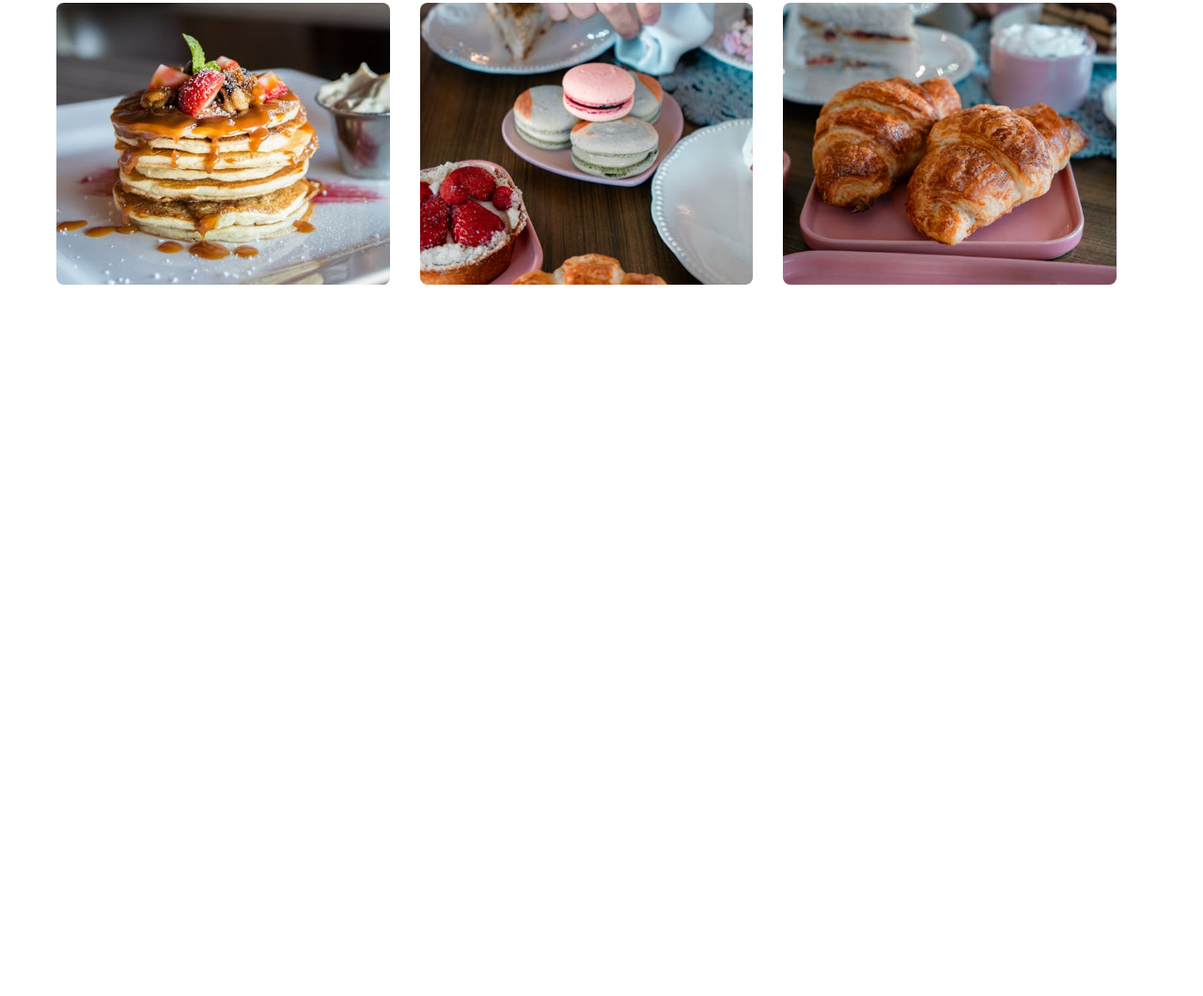
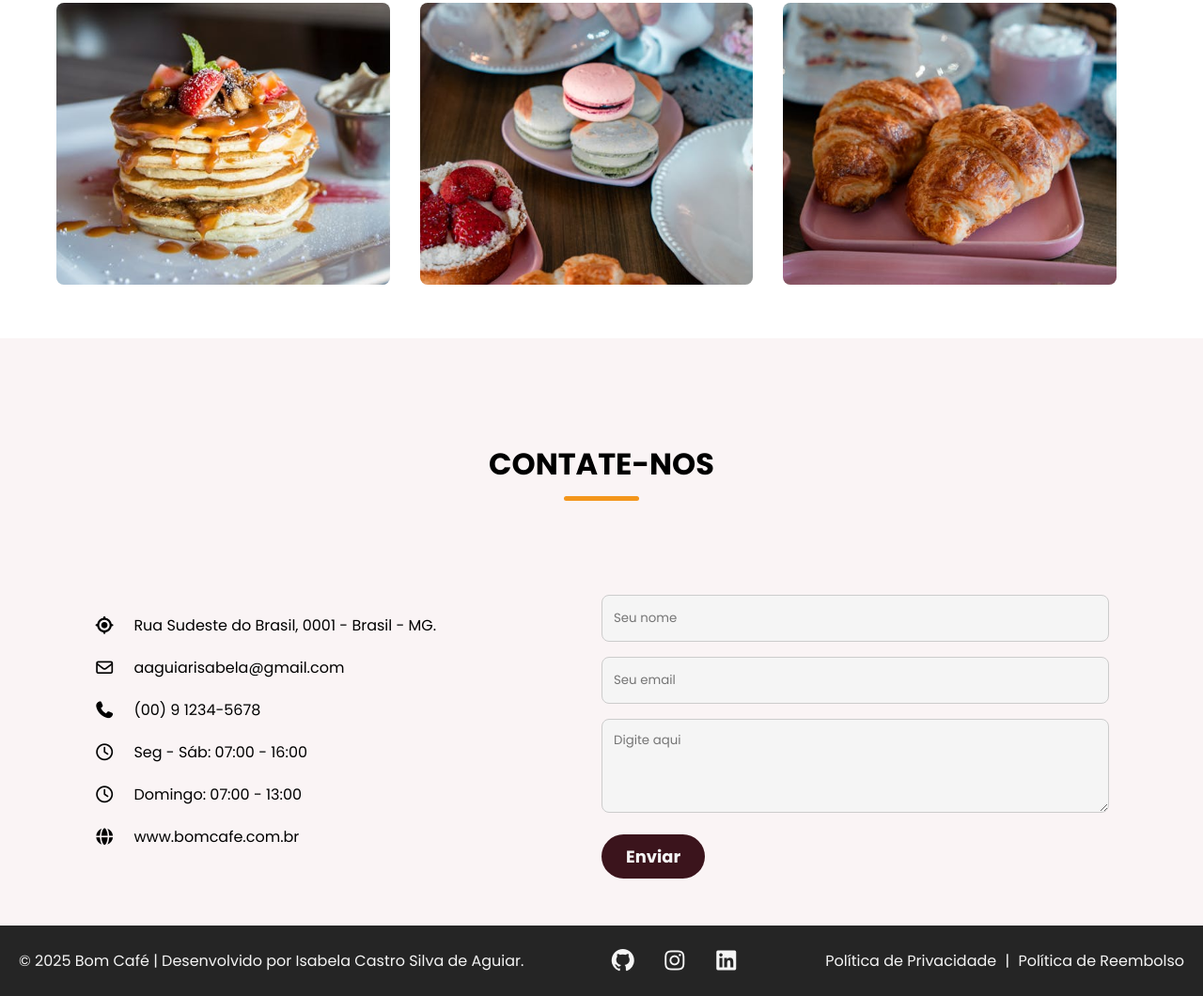
Before and after one commit to aguiarisabela/cafeteria, a plain HTML site: page index.html in a window 1280 px wide. Shown: the part 4358-5418 px from the top of the page at 94% size. Before the commit the page ends 4718 px from the top, so only its background shows below. Drawn offline with Linux system fonts and the light colour scheme; a web font is replaced by a local one.

Commit message:
✨ feat: Criando a Section de Contate-nos e Footer, além de estilizá-las e criar responsividade

```diff
--- a/index.html
+++ b/index.html
@@ -20,22 +20,22 @@
             <button id="menu-close-button" class="fas fa-times"></button>
 
             <li class="nav-items">
-                <a href="#" class="nav-links">Início</a>
+                <a href="#inicio" class="nav-links">Início</a>
             </li>
             <li class="nav-items">
-                <a class="nav-links" href="#">Sobre nós</a>
+                <a class="nav-links" href="#sobre">Sobre nós</a>
             </li>
             <li class="nav-items">
-                <a class="nav-links" href="#">Cardápio</a>
+                <a class="nav-links" href="#menu">Cardápio</a>
             </li>
             <li class="nav-items">
-                <a class="nav-links" href="#">Depoimentos</a>
+                <a class="nav-links" href="#dep">Depoimentos</a>
             </li>
             <li class="nav-items">
-                <a class="nav-links" href="#">Galeria</a>
+                <a class="nav-links" href="#galeria">Galeria</a>
             </li>
             <li class="nav-items">
-                <a class="nav-links" href="#">Contato</a>
+                <a class="nav-links" href="#contato">Contato</a>
             </li>
         </ul>
 
@@ -46,7 +46,7 @@
     </header>
     <main>
         <!--Section de destaque-->
-        <section class="primeira-section">
+        <section class="primeira-section" id="inicio">
             <div class="section-conteudo">
                 <div class="sec-destaque">
                     <h2 class="title-destaque">
@@ -70,7 +70,7 @@
         </section>
 
         <!--Section de Sobre Nós-->
-        <section class="sobre-nos-section">
+        <section class="sobre-nos-section" id="sobre">
             <div class="section-content">
                 <div class="img-sobre-nos-sec">
                     <img src="/assets/img-sobre-nos.jpg" alt="Mulher tomando café" class="sobre-nos-img">
@@ -90,7 +90,7 @@
         </section>
 
         <!--Section Cardápio-->
-        <section class="cardapio-section">
+        <section class="cardapio-section" id="menu">
             <h2 class="section-titulo">Nosso Menu</h2>
             <div class="section-content">
                 <ul class="cardapio-list">
@@ -155,7 +155,7 @@
         </section>
 
         <!--Section Depoimentos-->
-        <section class="depoimentos-section">
+        <section class="depoimentos-section" id="dep">
             <h2 class="section-titulo">Depoimentos</h2>
             <i id="left" class="fa-solid fa-angle-left"></i>
             <div class="section-contet">
@@ -226,7 +226,7 @@
         </section>
 
         <!--Section Galeria-->
-        <section class="galeria-section">
+        <section class="galeria-section" id="galeria">
             <h2 class="section-titulo">Galeria</h2>
             <div class="section-content">
                 <ul class="galeria-list">
@@ -252,6 +252,65 @@
             </div>
         </section>
 
+        <!--Section Contato-->
+        <section class="contato-section" id="contato">
+            <h2 class="section-titulo">
+                Contate-nos
+            </h2>
+            <div class="section-content">
+                <ul class="contato-info-list">
+                    <li class="contato-info">
+                        <i class="fa-solid fa-location-crosshairs"></i>
+                        <p>Rua Sudeste do Brasil, 0001 - Brasil - MG.</p>
+                    </li>
+                    <li class="contato-info">
+                        <i class="fa-regular fa-envelope"></i>
+                        <p>aaguiarisabela@gmail.com</p>
+                    </li>
+                    <li class="contato-info">
+                        <i class="fa-solid fa-phone"></i>
+                        <p>(00) 9 1234-5678</p>
+                    </li>
+                    <li class="contato-info">
+                        <i class="fa-regular fa-clock"></i>
+                        <p>Seg - Sáb: 07:00 - 16:00</p>
+                    </li>
+                    <li class="contato-info">
+                        <i class="fa-regular fa-clock"></i>
+                        <p>Domingo: 07:00 - 13:00</p>
+                    </li>
+                    <li class="contato-info">
+                        <i class="fa-solid fa-globe"></i>
+                        <p>www.bomcafe.com.br</p>
+                    </li>
+                </ul>
+
+                <form action="#" class="contato-form">                  <input type="text" placeholder="Seu nome" class="form-input" required>
+                <input type="email" placeholder="Seu email" class="form-input" required>
+                <textarea  placeholder="Digite aqui" class="form-input" required></textarea>
+                <button class="submit-button">Enviar</button>
+                </form>
+
+            </div>
+        </section>
+
+        <!--Footer-->
+        <footer class="footer-section">
+            <div class="section-content">
+                <p class="copy-texto">&copy; 2025 Bom Café | Desenvolvido por Isabela Castro Silva de Aguiar.</p>
+            <div class="social-media-links">
+                    <a href="https://github.com/aguiarisabela" class="social-link"><i class="fa-brands fa-github"></i>
+                    <a href="https://www.instagram.com/aguiarisabela_/" class="social-link"><i class="fa-brands fa-instagram"></i>
+                    <a href="https://www.linkedin.com/in/isabela-aguiarr/" class="social-link"><i class="fa-brands fa-linkedin"></i>
+                    </a>
+                </div>
+                <p class="politica-texto">
+                    <a href="#" class="plitica-link">Política de Privacidade</a>
+                    <span class="separador">|</span>
+                    <a href="#" class="plitica-link">Política de Reembolso</a>
+                </p>
+            </div>
+        </footer>
     </main>
 
     <script src="script.js"></script>
--- a/style.css
+++ b/style.css
@@ -29,6 +29,10 @@
   --font-size-g: 1.5rem;
   --font-size-gg: 2rem;
   --font-size-xgg: 2.3rem;
+}
+
+html{
+  scroll-behavior: smooth;
 }
 
 ul,
@@ -387,16 +391,117 @@ O objetivo dessa expressão é garantir que cada item do cardápio (.cardapio-it
   height: 300px;
   object-fit: cover;
   cursor: zoom-in;
-    border-radius: var(--border-radius-p);
+  border-radius: var(--border-radius-p);
 }
 
 .galeria-section .galeria-item:hover .galeria-img {
   transform: scale(1.3);
 }
 
+/*Estilizaçao Contato*/
+
+.contato-section {
+  padding: 50px 100px;
+  background: var(--light-pink-color);
+}
+
+.contato-section .section-content {
+  display: flex;
+  gap: 48px;
+  align-items: flex-start;
+  justify-content: space-between;
+}
+
+.contato-section .contato-info-list .contato-info {
+  display: flex;
+  gap: 20px;
+  margin: 20px 0;
+  align-items: center;
+}
+
+.contato-section .contato-form {
+  max-width: 50%;
+}
+
+.contato-section .contato-info-list .contato-info i {
+  font-size: var(--font-size-m);
+}
+
+.contato-section .contato-form .form-input {
+  width: 100%;
+  height: 50px;
+  padding: 0 12px;
+  outline: none;
+  margin-bottom: 16px;
+  background: var(--light-color);
+  border-radius: var(--border-radius-p);
+  border: 1px solid var(--medium-grey);
+}
+
+.contato-section .contato-form .form-input:focus {
+  border-color: var(--secondary-color);
+}
+
+.contato-section .contato-form textarea.form-input {
+  height: 100px;
+  padding: 12px;
+  resize: vertical;
+}
+
+.contato-section .contato-form .submit-button {
+  padding: 10px 26px;
+  font-size: var(--font-size-m);
+  border-radius: var(--border-radius-m);
+  background-color: var(--primary-color);
+  color: var(--light-color);
+  font-weight: 700;
+  transition: 0.3s ease-in-out;
+}
+
+.contato-section .contato-form .submit-button:hover {
+  background-color: var(--secondary-color);
+  color: var(--primary-color);
+}
+
+/*Footer estilização*/
+.footer-section {
+  padding: 20px;
+  background: var(--dark-color);
+}
+
+.footer-section .section-content {
+  display: flex;
+  align-items: center;
+  justify-content: space-between;
+}
+
+.footer-section :where(.copy-texto, .social-link, .plitica-link) {
+  color: var(--light-color);
+  transition: 0.3s ease;
+}
+
+.footer-section .social-media-links {
+  display: flex;
+  gap: 25px;
+}
+
+.footer-section .social-media-links .social-link {
+  font-size: var(--font-size-g);
+}
+
+.footer-section .social-media-links .social-link:hover,
+.politica-texto .plitica-link:hover {
+  color: var(--secondary-color);
+}
+
+.footer-section .politica-texto .separador {
+  margin: 0 5px;
+  color: var(--light-color);
+}
+
 /*Responsividade com o tamanho de tela máxima de 1400px*/
 @media screen and (max-width: 1400px) {
- /*responsividade da section de destaques*/
+  /*responsividade da section de destaques*/
 
   .primeira-section .section-conteudo {
     gap: 50px;
@@ -432,7 +537,7 @@ O objetivo dessa expressão é garantir que cada item do cardápio (.cardapio-it
 
 /*Responsividade com o tamanho de tela máxima de 1280px*/
 @media screen and (max-width: 1280px) {
- /*responsividade da section de destaques*/
+  /*responsividade da section de destaques*/
 
   .primeira-section .section-conteudo {
     gap: 50px;
@@ -571,7 +676,7 @@ O objetivo dessa expressão é garantir que cada item do cardápio (.cardapio-it
   /*Responsividade Sobre Nós*/
   .sobre-nos-section .section-content {
     gap: 70px;
-    flex-direction: column;
+    flex-direction: column-reverse;
   }
 
   .sobre-nos-section .img-sobre-nos-sec .sobre-nos-img {
@@ -644,7 +749,7 @@ O objetivo dessa expressão é garantir que cada item do cardápio (.cardapio-it
   /*Responsividade Sobre Nós*/
   .sobre-nos-section .section-content {
     gap: 70px;
-    flex-direction: column;
+    flex-direction: column-reverse;
   }
 
   .sobre-nos-section .img-sobre-nos-sec .sobre-nos-img {
@@ -660,6 +765,11 @@ O objetivo dessa expressão é garantir que cada item do cardápio (.cardapio-it
 
   .cardapio-section .cardapio-list {
     gap: 50px;
+  }
+  .footer-section .section-content {
+    flex-direction: column;
+    gap: 20px;
+    text-align: center;
   }
 }
 
@@ -762,7 +872,8 @@ O objetivo dessa expressão é garantir que cada item do cardápio (.cardapio-it
 
   /*O seletor :is() é uma pseudo-classe funcional em CSS que serve para agrupar seletores e simplificar o código, permitindo que você aplique os mesmos estilos a múltiplos elementos de forma concisa.*/
   .primeira-section .sec-destaque :is(.subtitulo-destaque, .decricao-destaque),
-  .sobre-nos-section .sobre-nos-detalhes {
+  .sobre-nos-section .sobre-nos-detalhes,
+  .contato-section .contato-form {
     max-width: 100%;
   }
 
@@ -773,7 +884,7 @@ O objetivo dessa expressão é garantir que cada item do cardápio (.cardapio-it
   /*Responsividade Sobre Nós*/
   .sobre-nos-section .section-content {
     gap: 70px;
-    flex-direction: column;
+    flex-direction: column-reverse;
   }
 
   .sobre-nos-section .img-sobre-nos-sec .sobre-nos-img {
@@ -800,12 +911,24 @@ O objetivo dessa expressão é garantir que cada item do cardápio (.cardapio-it
     grid-auto-columns: calc((100% / 2 - 9px));
   }
 
-    .galeria-section .galeria-list{
-      gap: 30px;
-    }
+  .galeria-section .galeria-list {
+    gap: 30px;
+  }
 
   .galeria-section .galeria-list .galeria-item {
     width: calc(100% / 2 - 30px);
+  }
+
+  .contato-section .section-content {
+    flex-direction: column-reverse;
+    align-items: center;
+  }
+
+  .footer-section .section-content {
+    font-size: var(--font-size-m);
+    flex-direction: column;
+    gap: 20px;
+    text-align: center;
   }
 }
 
@@ -817,7 +940,8 @@ O objetivo dessa expressão é garantir que cada item do cardápio (.cardapio-it
     --font-size-xgg: 1.5rem;
   }
 
-  .cardapio-section .cardapio-list .cardapio-item,   .galeria-section .galeria-list .galeria-item {
+  .cardapio-section .cardapio-list .cardapio-item,
+  .galeria-section .galeria-list .galeria-item {
     width: 100%;
   }
 
@@ -834,4 +958,11 @@ O objetivo dessa expressão é garantir que cada item do cardápio (.cardapio-it
   .slider-container .depoimentos-list {
     grid-auto-columns: 100%;
   }
+
+  .footer-section .section-content {
+    font-size: var(--font-size-m);
+    flex-direction: column;
+    gap: 20px;
+    text-align: center;
+  }
 }
```
Also changed, not shown: script.js (+16 -9 lines).
